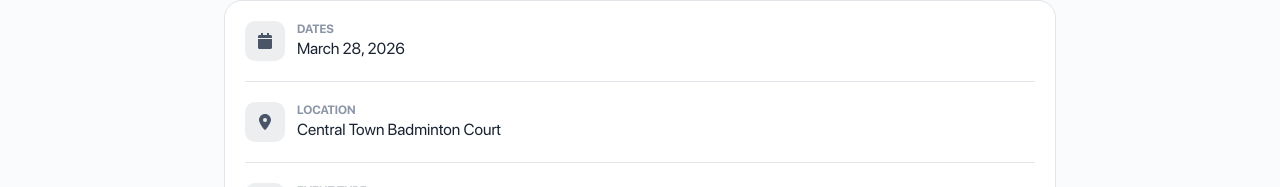
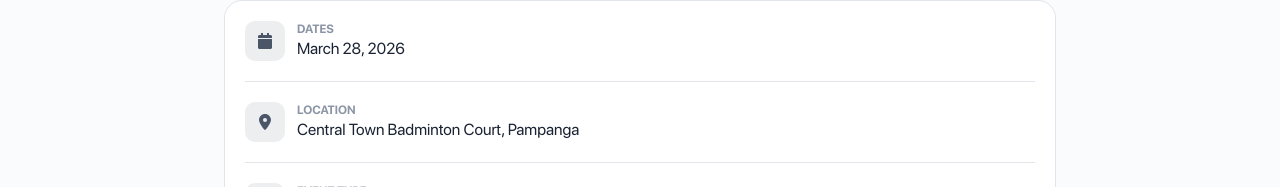
Before and after one commit to airemcs/shuttleboard, a React (Vite) app: page /events/1st-shuttlers-cup-2026 in a window 1280 px wide. Shown: the part 613-800 px from the top of the page. Built offline with nearby package versions, Linux system fonts and the light colour scheme.

Commit message:
Add City

```diff
--- a/src/pages/Details.tsx
+++ b/src/pages/Details.tsx
@@ -100,6 +100,11 @@ export default function Details() {
 
   const deadlineDisplay = getDeadlineDisplayValue();
 
+  // Get province from city (same logic as Card component)
+  const province = event.city && event.city.includes(",")
+    ? event.city.split(",").pop()?.trim()
+    : event.city;
+
   return (
     <div className="min-h-screen bg-[#FAFBFC]">
       <div className="w-full bg-white border-b border-[#E1E5EA]">
@@ -149,7 +154,11 @@ export default function Details() {
               label="DATES"
               value={event.date ? event.date : <span className="text-tertiary-black italic normal-case">To Be Announced</span>}
             />
-            <InfoRow icon={<FaLocationDot className="size-4 text-[#4A5568]" />} label="LOCATION" value={event.location} />
+            <InfoRow
+              icon={<FaLocationDot className="size-4 text-[#4A5568]" />}
+              label="LOCATION"
+              value={`${event.location}, ${province}`}
+            />
             <InfoRow icon={<FaLayerGroup className="size-4 text-[#4A5568]" />} label="EVENT TYPE" value={event.eventType} />
             <InfoRow icon={<HiMiniSquares2X2 className="size-4 text-[#4A5568]" />} label="CATEGORIES" value={event.categories.join(", ")} />
             <InfoRow icon={<FaStar className="size-4 text-[#4A5568]" />} label="SKILL LEVEL" value={skillLevelText} />
```
